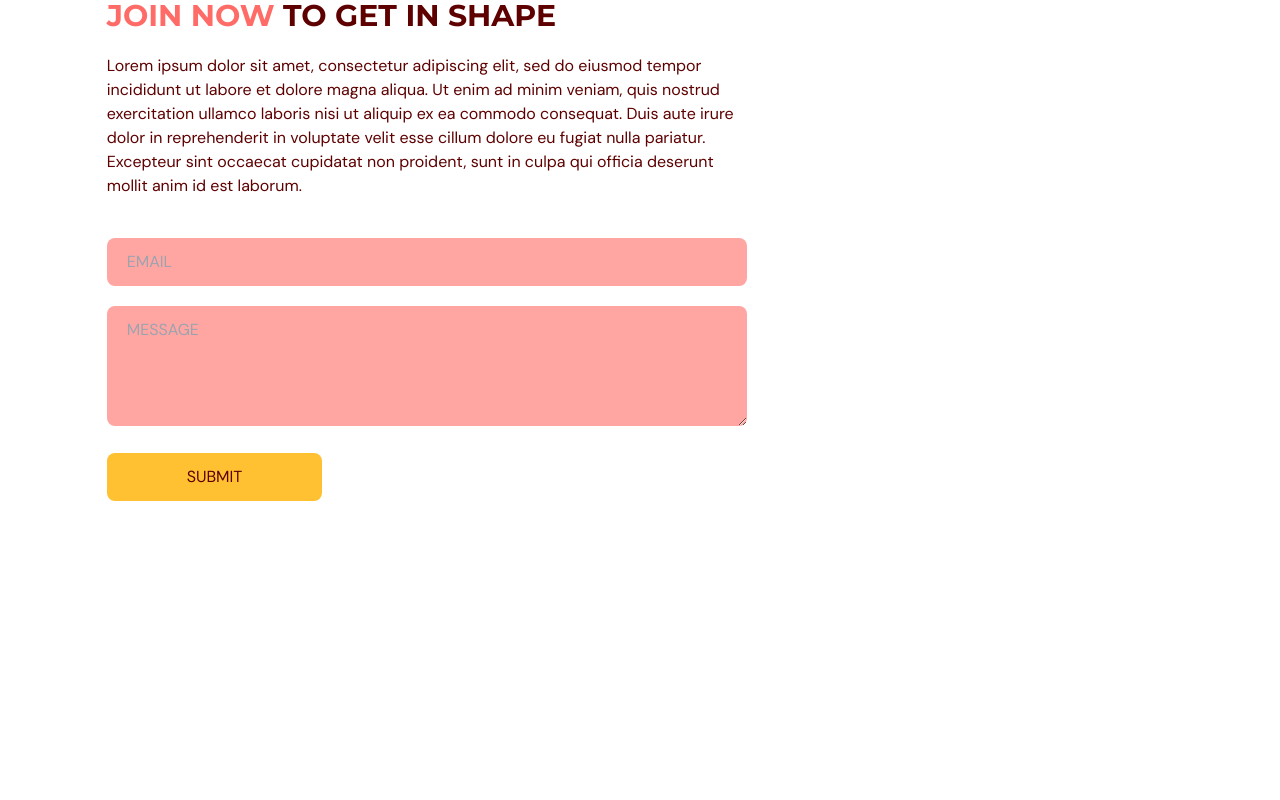
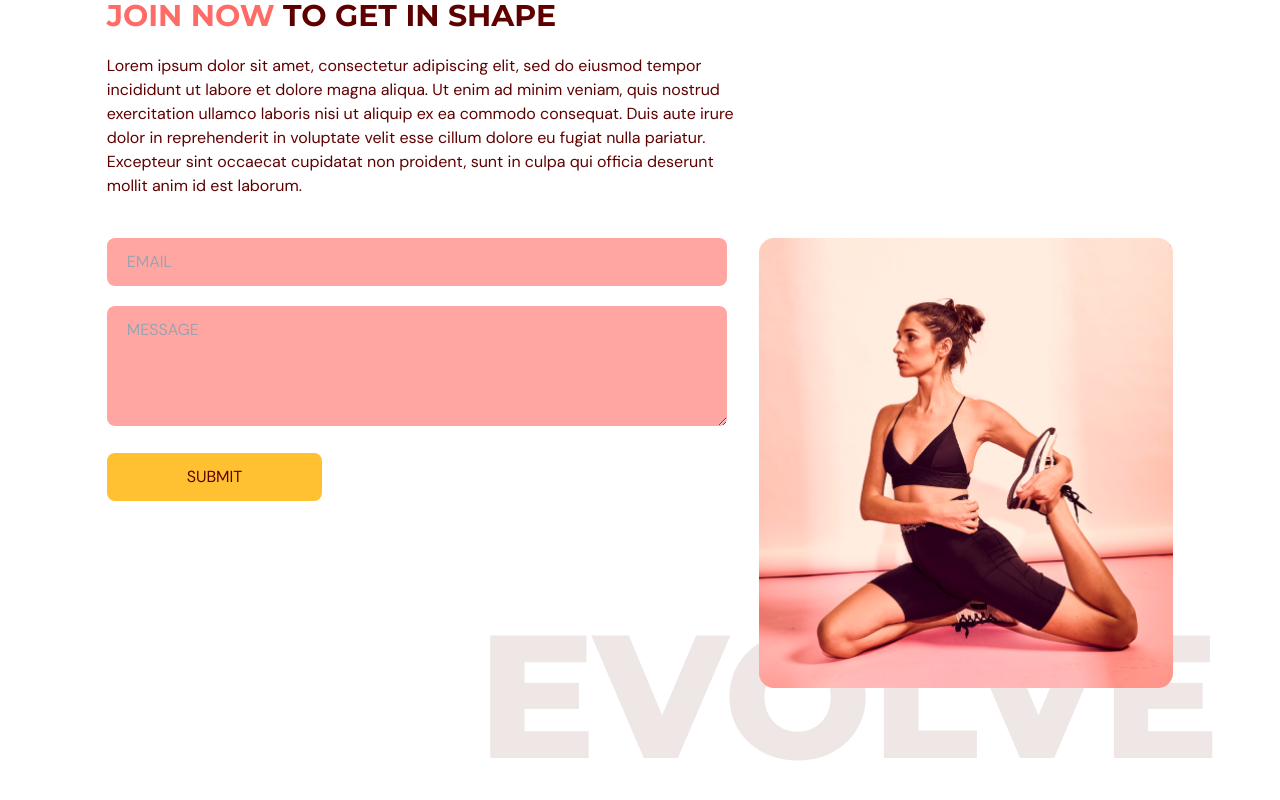
Before and after one commit to chelahcynthia/fitness-app, a React (Vite) app: page / in a window 1280 px wide. Shown: the part 3468-4268 px from the top of the page. Before the commit the page ends 4097 px from the top, so only its background shows below. Built offline with nearby package versions, Linux system fonts and the light colour scheme.

Commit message:
Done working on Contactuspage

```diff
--- a/src/scenes/contactUs/index.tsx
+++ b/src/scenes/contactUs/index.tsx
@@ -98,7 +98,7 @@
                 cols={50}
                 {...register("message", {
                   required: true,
-                 maxLength:2000,
+                  maxLength: 2000,
                 })}
               />
               {errors.message && (
@@ -112,11 +112,31 @@
 
               <button
                 type="submit"
-              className="vmt-5 rounded-lg bg-secondary-500 px-20 py-3 transition duration-500 hover:text-white">
+                className="vmt-5 rounded-lg bg-secondary-500 px-20 py-3 transition duration-500 hover:text-white"
+              >
                 SUBMIT
               </button>
+            </form>
+          </motion.div>
 
-            </form>
+          <motion.div
+            className="relative mt-16 basis-2/5 md:mt-0"
+            initial="hidden"
+            whileInView="visible"
+            viewport={{ once: true, amount: 0.5 }}
+            transition={{ delay: 0.2, duration: 0.5 }}
+            variants={{
+              hidden: { opacity: 0, y: 50 },
+              visible: { opacity: 1, y: 0 },
+            }}
+          >
+            <div className="w-full before:absolute before:-bottom-20 before:-right-10 before:z-[-1] md:before:content-evolvetext">
+              <img
+                src={CotactUsPageGraphic}
+                alt="Contact us page graphic"
+                className="w-full"
+              />
+            </div>
           </motion.div>
         </div>
       </motion.div>
```
Lines whose indentation alone changed are shown as unchanged.
